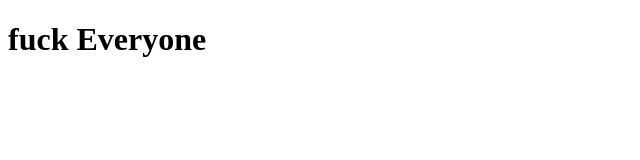
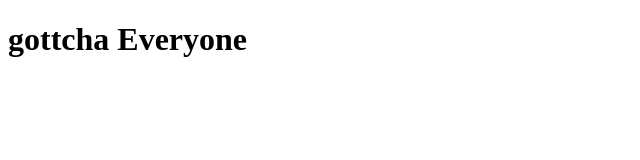
Before and after one commit to bartcan/background-generator-, a plain HTML site: page index.html in a window 1280 px wide. Shown: the whole page, without its empty margins (0-640 px from the left). Drawn offline with Linux system fonts and the light colour scheme.

Commit message:
changing title 2

```diff
--- a/index.html
+++ b/index.html
@@ -8,7 +8,8 @@
 </head>
 
 <body>
-<h1>  fuck Everyone </h1>
+<h1>  gottcha Everyone </h1>
+
 
 </body>
 </html>
```
Also changed, not shown: 1 other file.
